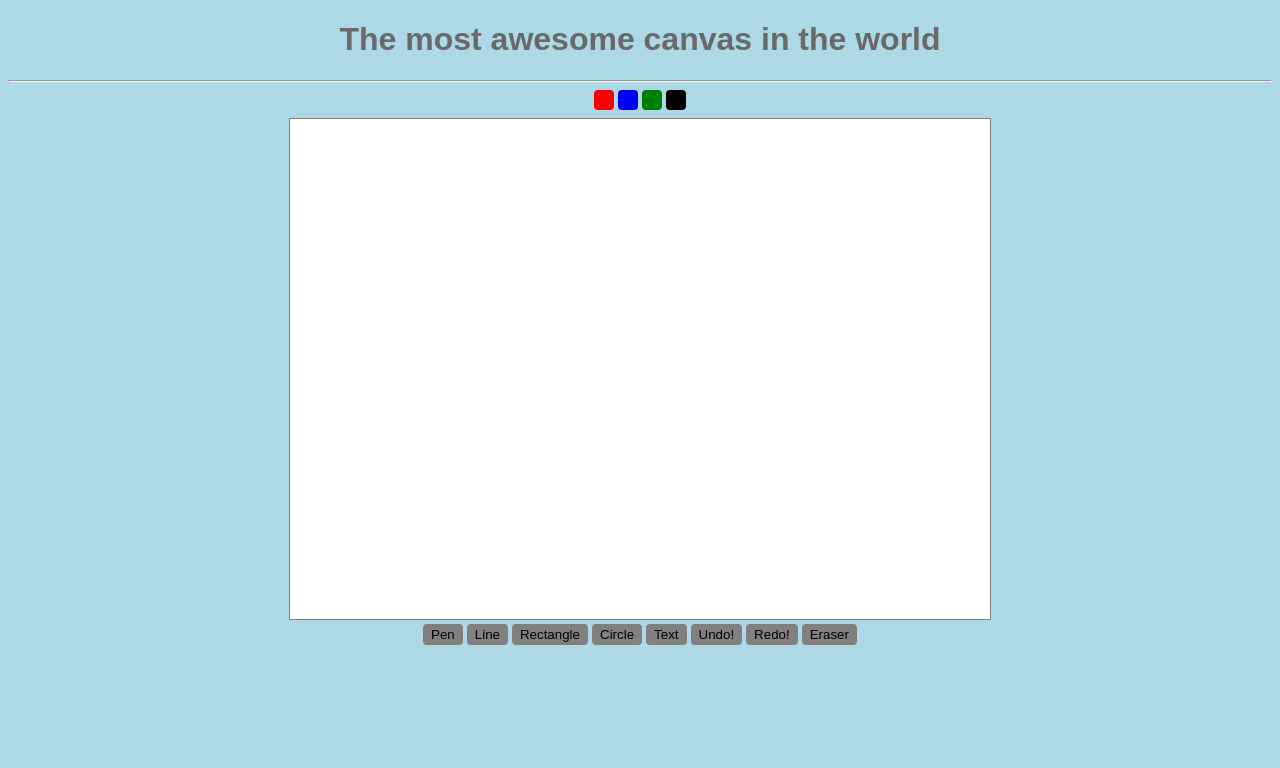
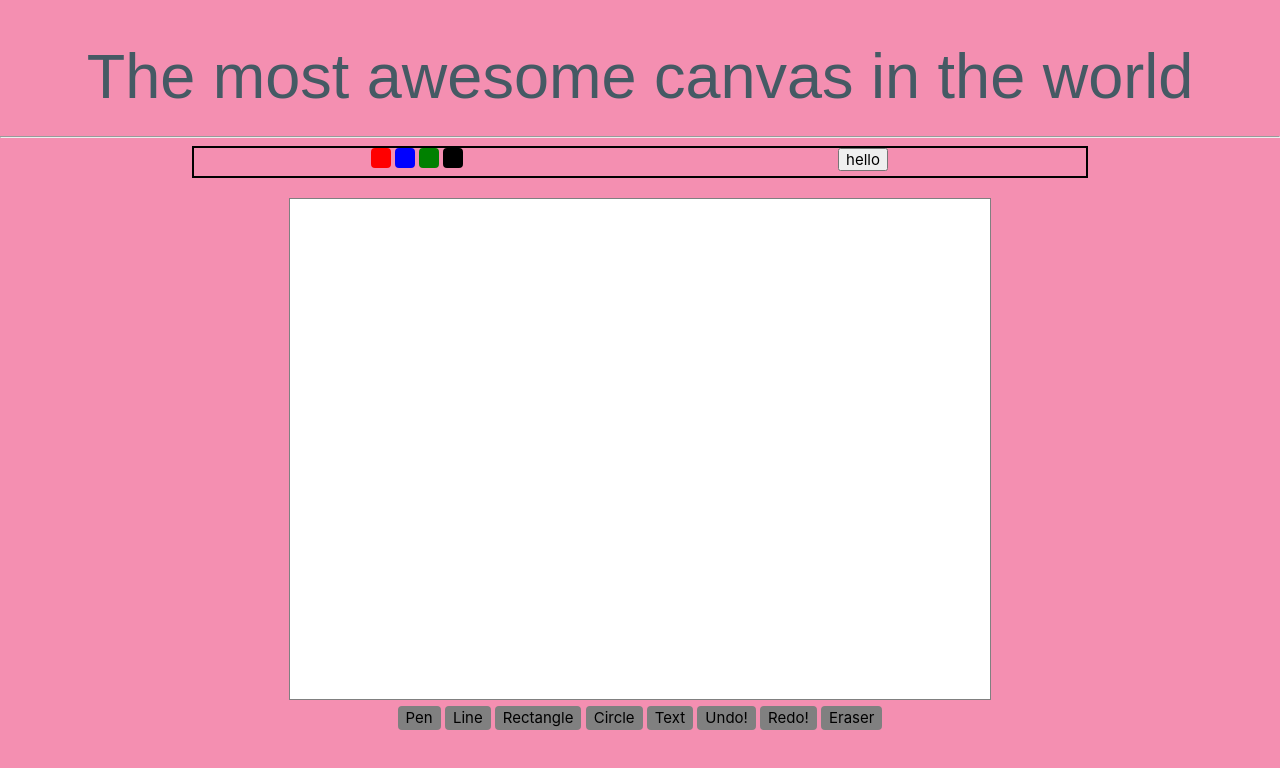
Before and after one commit to TviundBitches/Vefforritun, a plain HTML site: page Skilaverkefni1/verkefni1.html in a window 1280 px wide. Drawn offline with nearby package versions, Linux system fonts and the light colour scheme.

Commit message:
minor changes, unfinished, just sleepy :)

```diff
--- a/Skilaverkefni1/css/verkefni1.css
+++ b/Skilaverkefni1/css/verkefni1.css
@@ -1,16 +1,20 @@
 body{
-    background-color: lightblue;
+    background-color: #f48fb1;
     text-align: center;
 }
 
 h1{
     font-family: sans-serif;
-    color: dimgrey;
+    color: #455a64;
 }
 
 #myCanvas{
     border: 1px solid grey;
     background-color: white;
+}
+
+.row{
+    border: 2px solid black;
 }
 
 .upperBar button{
--- a/Skilaverkefni1/verkefni1.html
+++ b/Skilaverkefni1/verkefni1.html
@@ -4,16 +4,26 @@
     <meta charset="UTF-8">
     <title>Drawing Canvas</title>
     <link rel="stylesheet" href="css/verkefni1.css">
+    <link rel="stylesheet" href="https://cdnjs.cloudflare.com/ajax/libs/materialize/0.97.8/css/materialize.min.css">
 </head>
 <body>
     <h1>The most awesome canvas in the world</h1>
 	<hr/>
 
-    <div class="upperBar">
-        <button id="redColor" class="redButton" type="button"></button>
-        <button id="blueColor" class="blueButton" type="line"></button>
-        <button id="greenColor" class="greenButton" type="button"></button>
-        <button id="blackColor" class="blackButton" type="button"></button>
+    <div class="container">
+        <div class="row">
+            <div class="col s6">
+                <div class="upperBar">
+                    <button id="redColor" class="redButton" type="button"></button>
+                    <button id="blueColor" class="blueButton" type="line"></button>
+                    <button id="greenColor" class="greenButton" type="button"></button>
+                    <button id="blackColor" class="blackButton" type="button"></button>
+                </div>
+            </div>
+            <div class="col s6">
+                <button>hello</button>
+            </div>
+        </div>
     </div>
 
     <canvas id="myCanvas" width="700" height="500">
@@ -33,5 +43,6 @@
     <script src="https://cdnjs.cloudflare.com/ajax/libs/jquery/3.1.1/jquery.js"></script>
     <script src="js/classes.js"></script>
     <script src="js/verkefni1.js"></script>
+    <script src="https://cdnjs.cloudflare.com/ajax/libs/materialize/0.97.8/js/materialize.min.js"></script>
 </body>
 </html>
```
